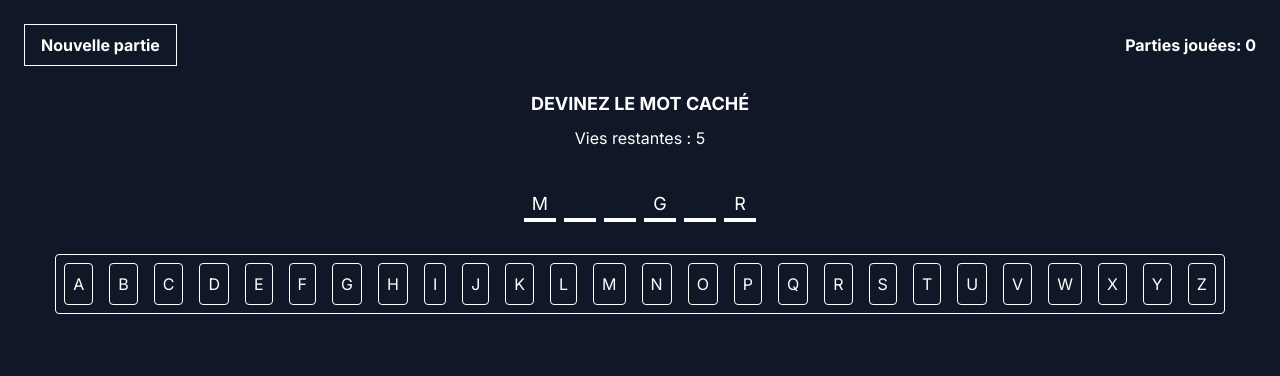
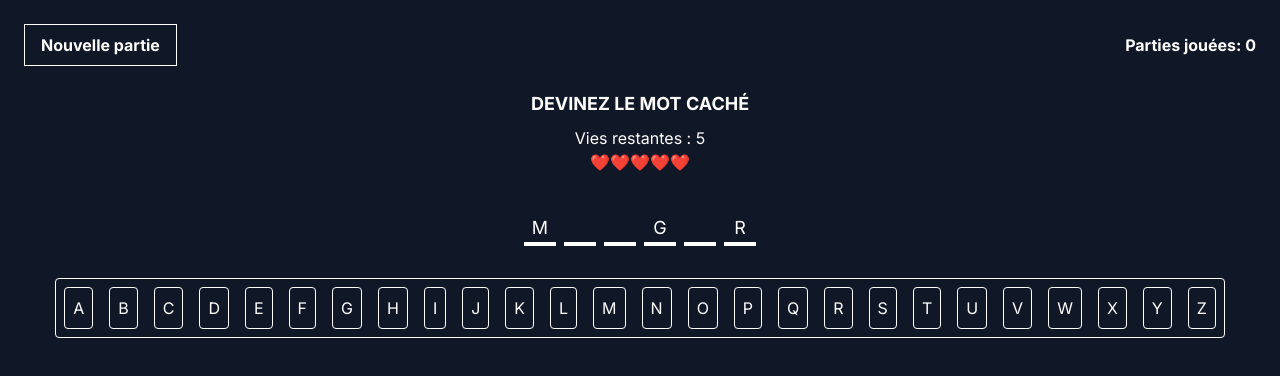
Before and after one commit to MathieuBourasseau/front-mystery-word, a React (Vite) app: page / in a window 1280 px wide. Shown: the top 376 px of the page. Built offline with nearby package versions, Linux system fonts and the light colour scheme.

Commit message:
feat: test to see if the hearts are shown. Test is ok

```diff
--- a/src/components/Gaming zone/GamingZone.tsx
+++ b/src/components/Gaming zone/GamingZone.tsx
@@ -5,14 +5,22 @@ export default function GamingZone ({hearts, mysteryWord, colorLetter, onLetterC
     // Create alphabet
     const alphabet = "ABCDEFGHIJKLMNOPQRSTUVWXYZ".split("");
 
+    // Create an empty Array with the value of hearts
+    const heartsArray = Array(hearts).fill(null);
+
     return(
-        <main className="flex flex-col gap-2 items-center text-white">
+        <main className="flex flex-col gap-2 items-center justify-center text-white">
 
             <h1 className="uppercase font-bold text-lg">Devinez le mot caché</h1>
 
             {/* Life remaining */}
-            <div>
+            <div className="flex flex-col  items-center w-full">
                 <span>Vies restantes : {hearts}</span>
+                <div>
+                    {heartsArray.map((heart, index) => (
+                        <span key={index}>❤️</span>
+                    ))}
+                </div>
             </div>
 
             {/* Mystery word and keyboard */}
```
